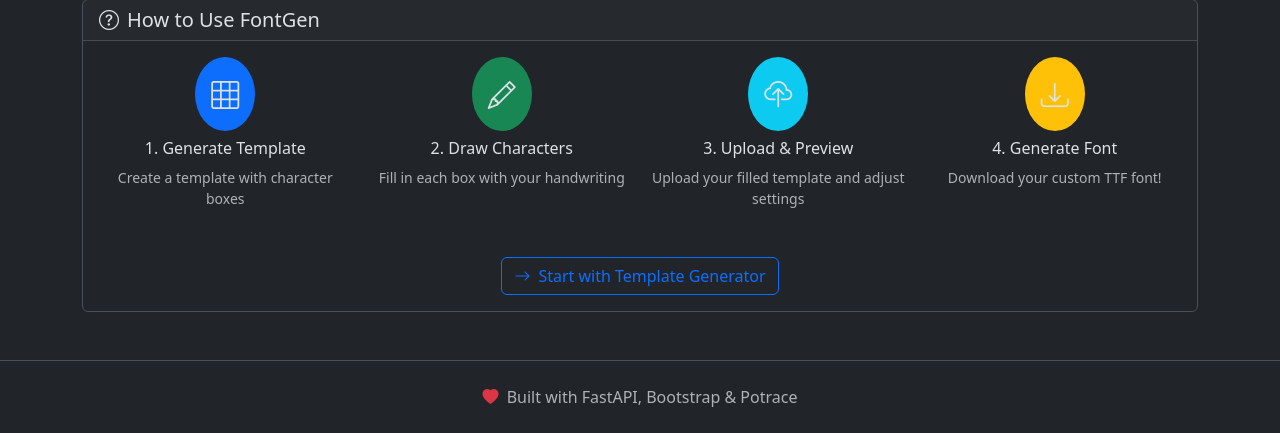
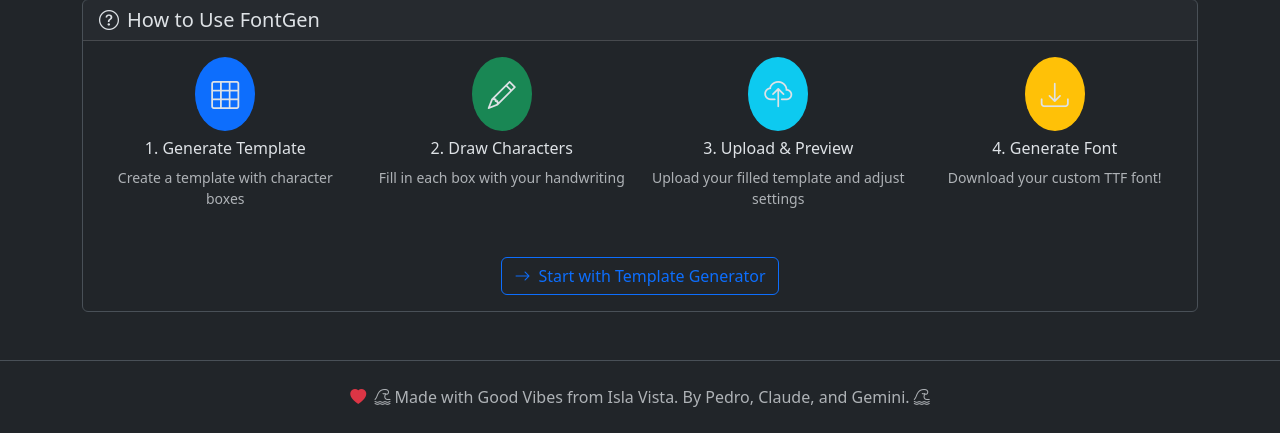
Before and after one commit to pmsosa/FontGen, a FastAPI app: page / in a window 1280 px wide. Shown: the part 774-1207 px from the top of the page. Run offline with FastAPI, Linux system fonts and the light colour scheme.

Commit message:
Re-Organizing Repository

```diff
--- a/web_app/main.py
+++ b/web_app/main.py
@@ -28,7 +28,7 @@ os.makedirs("downloads", exist_ok=True)
 os.makedirs("temp_files", exist_ok=True)
 
 # Global font generator instance
-font_gen = FontGenerator(os.path.join("..", "config.json"))
+font_gen = FontGenerator(os.path.join("..", "cli", "config.json"))
 
 @app.get("/")
 async def home(request: Request):
--- a/web_app/templates/base.html
+++ b/web_app/templates/base.html
@@ -167,7 +167,7 @@
         <div class="container text-center text-muted">
             <p class="mb-0">
                 <i class="bi bi-heart-fill text-danger me-1"></i>
-                Built with FastAPI, Bootstrap & Potrace
+                <i class="bi bi-tsunami"></i> Made with Good Vibes from Isla Vista. By Pedro, Claude, and Gemini. <i class="bi bi-tsunami"></i>
             </p>
         </div>
     </footer>
```
Also changed, not shown: README.md, cli/config.json (renamed from config.json), cli/fontgen.py (renamed from fontgen.py), cli/requirements.txt (renamed from requirements.txt), tests/cli/debug_font.py (renamed from tests/debug_font.py), tests/cli/test_fontgen.py (renamed from tests/test_fontgen.py), tests/webapp/TESTING.md (renamed from web_app/TESTING.md), tests/webapp/test_api.py (renamed from web_app/test_api.py), tests/webapp/test_preview.py (renamed from web_app/test_preview.py), tests/webapp/test_upload.html (renamed from web_app/test_upload.html), web_app/cli/requirements.txt (renamed from web_app/requirements.txt), 8 other files.
